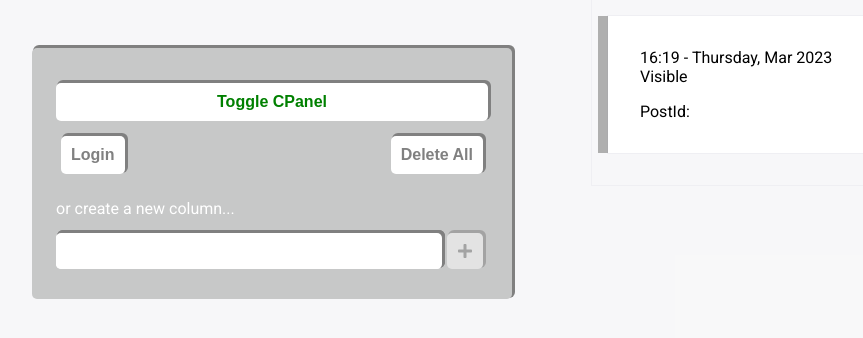
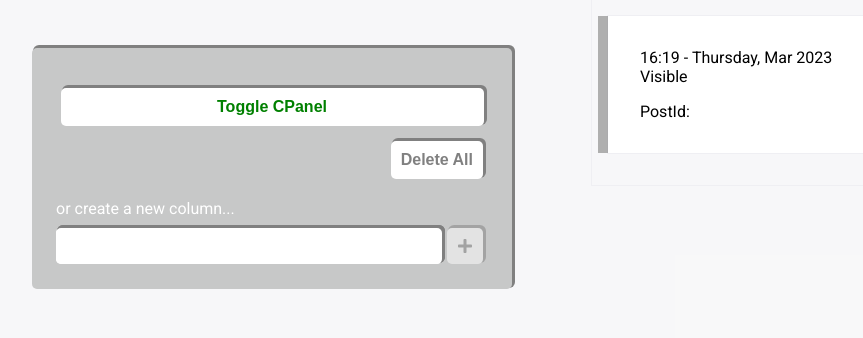
Before and after one commit to xScottishKrissx/live-text-redux, a React (Create React App) app: page / in a window 1280 px wide. Shown: the top 338 px of the page, without its empty margins (88-951 px from the left). Built offline with nearby package versions, Linux system fonts and the light colour scheme.

Commit message:
0.15.2 - Tweaks to Control Panel UI

```diff
--- a/src/components/ControlPanel/controlPanel.css
+++ b/src/components/ControlPanel/controlPanel.css
@@ -2,7 +2,7 @@
     /* outline: 1px solid red; */
     width: 90%;
     display: flex;
-    justify-content: space-between;
+        justify-content: flex-end;
     margin: 0 auto;
         margin-top: 10px;
         margin-bottom: 10px;
@@ -22,7 +22,9 @@
     cursor: default;
     display: flex;
         justify-content: space-between;
-        align-items: center;
+        /* align-items: center; */
+        align-items: stretch;
+    margin-bottom: 10px;
     width: 100%;
 }
 .manageColumns-createNewLiveColumn{
@@ -41,8 +43,8 @@
         justify-content: center;
     font-size: 1rem;
     font-weight: bold;
-    margin: 5px;
-    padding: 10px;
+    /* margin: 5px; */
+    /* padding: 10px; */
     width: 100%;
 }
 
--- a/src/components/ControlPanel/controlPanel.js
+++ b/src/components/ControlPanel/controlPanel.js
@@ -65,7 +65,7 @@
     <div className='confirm-post-overlay'>
 
     <div className='control-panel-header-buttons'>
-        <LoginLogoutButton />
+        {/* <LoginLogoutButton /> */}
         <ClearColumnsButton clearColumns={clearColumns} />
     </div>
 
--- a/src/components/ControlPanel/cpanelComponents/displayManageColumnsPanel.js
+++ b/src/components/ControlPanel/cpanelComponents/displayManageColumnsPanel.js
@@ -29,12 +29,14 @@
                             }
                         </div>
 
+
                         <div
                             onClick={()=>handleSetActive(columnId, columnContent)}
                             className='manageColumns-headline'
-                        >
+                            >
                                 {removeTag(columnContent.headline)}
                         </div>
+
 
                         <div className='manageColumns-column-buttons'>
                             {activeLiveTextState.length === 0 && activeLiveTextState !== columnId ? null :
--- a/src/components/Utility/Buttons/buttons.css
+++ b/src/components/Utility/Buttons/buttons.css
@@ -8,9 +8,13 @@
 display: flex;
     align-items: center;
     justify-content: center;
+
 font-size: 1rem;
 font-weight: bold;
-margin: 5px;
+/* height: 100%; */
+/* margin: 5px; */
+margin-left: 5px;
+margin-right: 5px;
 padding: 10px;
 }
 
--- a/src/components/Utility/Buttons/toggleCPanelButton.js
+++ b/src/components/Utility/Buttons/toggleCPanelButton.js
@@ -2,6 +2,8 @@
 
 export default function ToggleCPanelButton({toggleCPanel}) {
   return (
-    <button className='defaultBtnStyle toggleCPanelBtn'  onClick={toggleCPanel}>Toggle CPanel</button>
+    <div style={{padding:"5px"}}>
+      <button className='defaultBtnStyle toggleCPanelBtn'  onClick={toggleCPanel}>Toggle CPanel</button>
+    </div>
   )
 }
--- a/src/components/author-input.js
+++ b/src/components/author-input.js
@@ -30,6 +30,7 @@
     <>
 
       <div className='author-input-wrapper'>
+
         {!editModeState.editing ? <ToggleCPanelButton toggleCPanel={toggleCPanel} /> : null }
 
         {cPanelVisState === true ?
```
